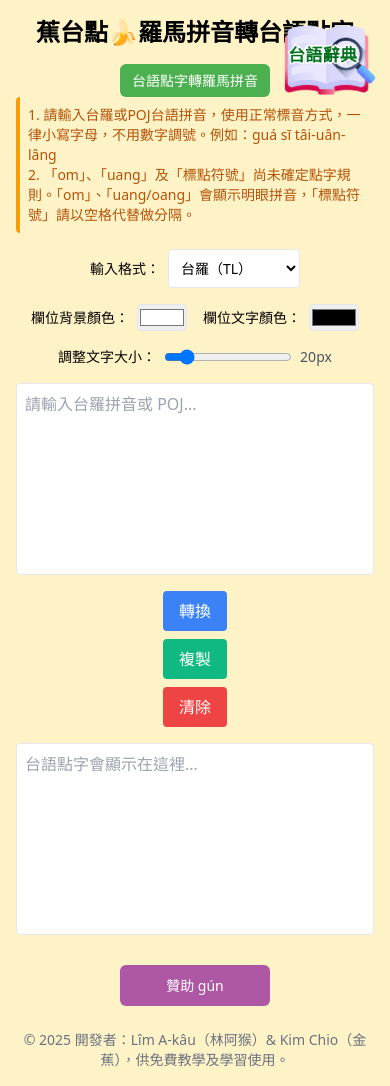
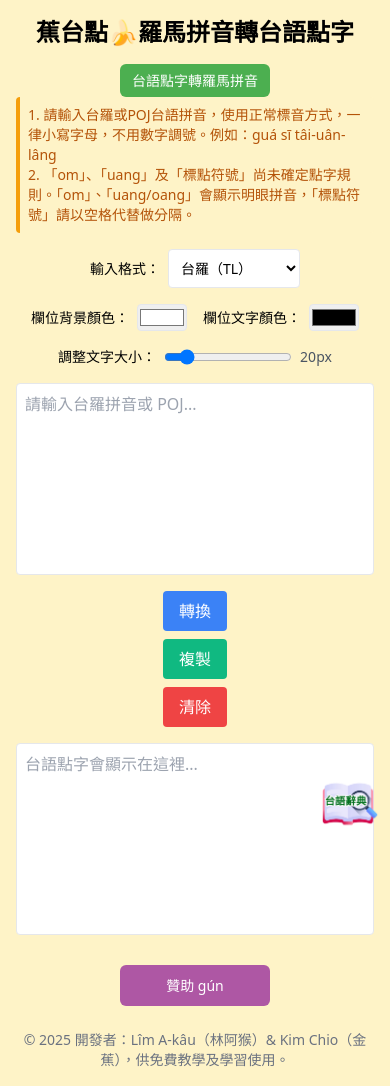
Before and after one commit to hunzan/haka_to_braille, a Flask app: page / in a window 390 px wide. Run offline with Flask 3, Linux system fonts and the light colour scheme.

Commit message:
Update css in index.html

```diff
--- a/templates/index.html
+++ b/templates/index.html
@@ -7,17 +7,6 @@
   <link href="https://cdn.jsdelivr.net/npm/tailwindcss@2.2.19/dist/tailwind.min.css" rel="stylesheet">
 
     <style>
-    @media (max-width: 640px) {
-    .corner-link {
-      top: auto;
-      bottom: 10px;  /* 移到畫面下方 */
-      right: 10px;
-    }
-    .resized-img {
-      width: 60px; /* 縮小圖示，避免佔空間 */
-    }
-  }
-
     /* 可選：讓圖片在 hover 時有些變化 */
   .resized-img:hover {
       opacity: 0.8;
@@ -33,6 +22,16 @@
   .resized-img {
     width: 100px;  /* 建議縮小一點，不然 300x200 可能太大 */
     height: auto;  /* 自動等比例縮放 */
+  }
+      @media (max-width: 640px) {
+    .corner-link {
+      top: auto;
+      bottom: 10px;  /* 移到畫面下方 */
+      right: 10px;
+    }
+    .resized-img {
+      width: 60px; /* 縮小圖示，避免佔空間 */
+    }
   }
 
   .btn {
```
